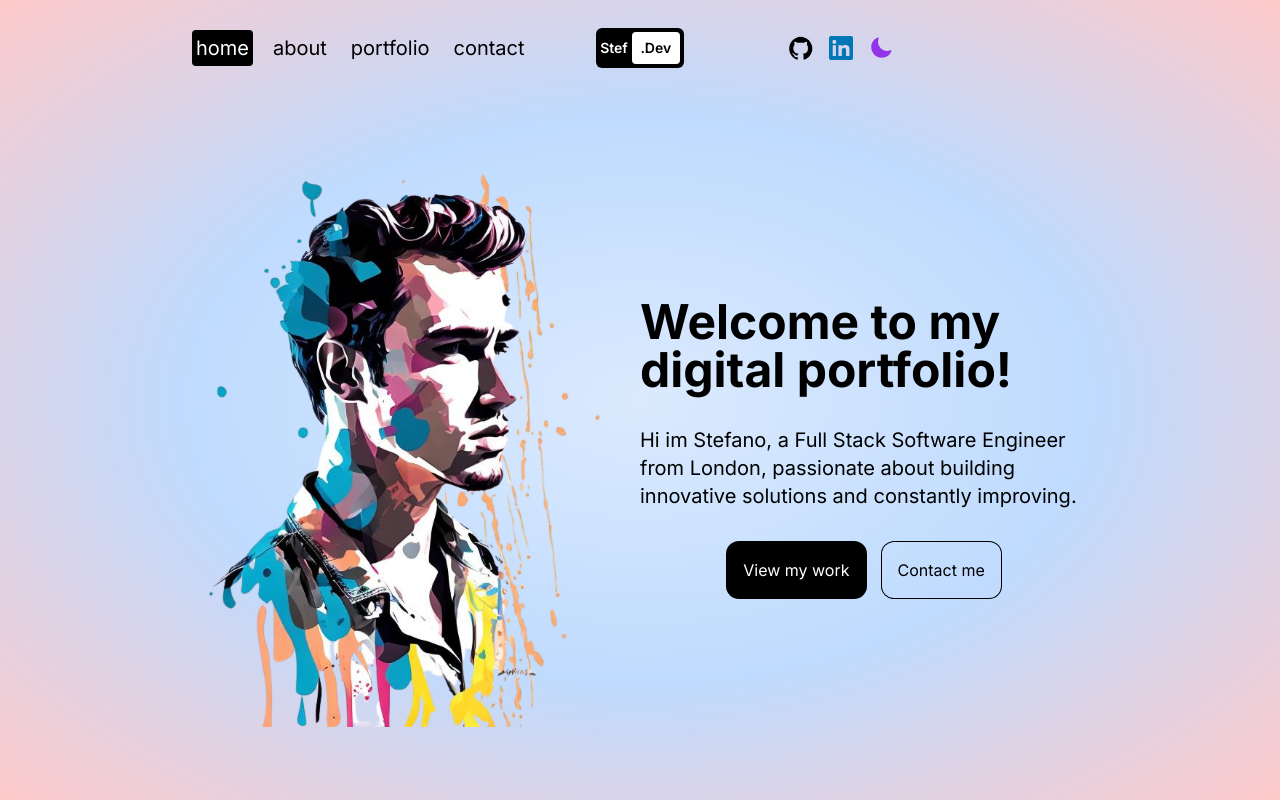
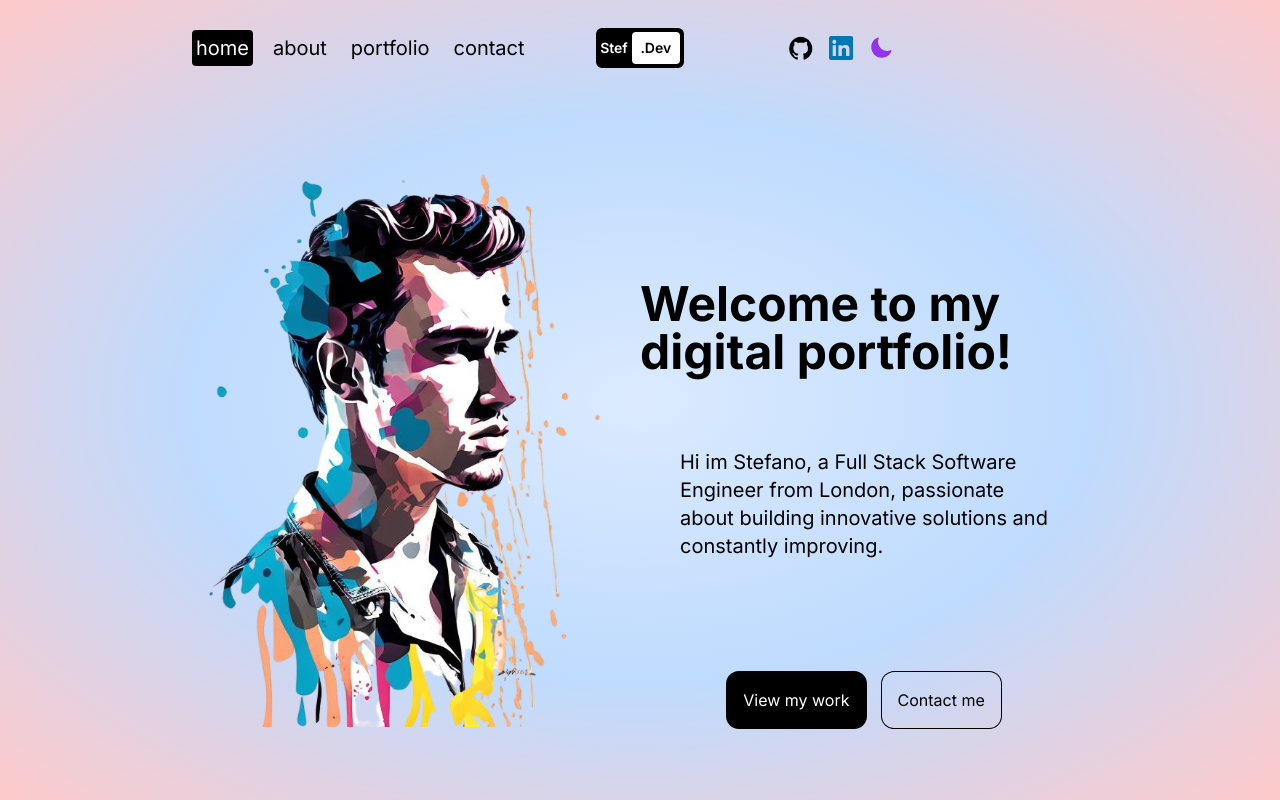
Before and after one commit to StefanoCumbo/NextJS-Portfolio, a Next.js app: page / in a window 1280 px wide. Built offline with nearby package versions, Linux system fonts and the light colour scheme.

Commit message:
bug: fixed tailwind.config

```diff
--- a/src/app/page.jsx
+++ b/src/app/page.jsx
@@ -17,10 +17,10 @@ const Homepage = () => {
       <h1 className=" xs:text-xl xs:mt-28  text-4xl font-bold md:text-5xl   ">
         Welcome to my digital portfolio!
       </h1>
-      <p className="  xs:p-4 md:text-xl">
+      <p className="  xs:p-10 md:text-xl">
        Hi im Stefano, a Full Stack Software Engineer from London, passionate about building innovative solutions and constantly improving.
       </p>
-      <div className="flex gap-4 w-full items-center justify-center">
+      <div className="flex mt-10 gap-4 w-full items-center justify-center">
         <Link href="/portfolio">
         <button className="p-4 rounded-xl ring-1 ring-black bg-black text-white"> View my work</button>
 
--- a/src/components/navbar.jsx
+++ b/src/components/navbar.jsx
@@ -21,16 +21,8 @@ const Navbar = () => {
 
 
     const [open,setOpen] = useState(false)
+
     const {theme,setTheme} = useTheme()
-    const [mounted, setMounted] = useState(false)
-
-
-    useEffect(()=>{
-        setMounted(true)
-
-    }), []
-
-    if (!mounted) return null;
 
 
     const topVariants = {
@@ -135,7 +127,7 @@ const Navbar = () => {
             </div>
 
 
-            <button className="md:hidden p-6 " onClick={() => setTheme(theme === 'dark' ? 'light' : 'dark')}>
+            <button className="md:hidden p-6 " onClick={() => setTheme(theme === 'light' ? 'dark' : 'light')}>
              {theme === 'dark' ? (
                     <svg xmlns="http://www.w3.org/2000/svg" className="h-7 w-7" viewBox="0 0 20 20" fill="#9333ea">
                     <path fillRule="evenodd" d="M10 2a1 1 0 011 1v1a1 1 0 11-2 0V3a1 1 0 011-1zm4 8a4 4 0 11-8 0 4 4 0 018 0zm-.464 4.95l.707.707a1 1 0 001.414-1.414l-.707-.707a1 1 0 00-1.414 1.414zm2.12-10.607a1 1 0 010 1.414l-.706.707a1 1 0 11-1.414-1.414l.707-.707a1 1 0 011.414 0zM17 11a1 1 0 100-2h-1a1 1 0 100 2h1zm-7 4a1 1 0 011 1v1a1 1 0 11-2 0v-1a1 1 0 011-1zM5.05 6.464A1 1 0 106.465 5.05l-.708-.707a1 1 0 00-1.414 1.414l.707.707zm1.414 8.486l-.707.707a1 1 0 01-1.414-1.414l.707-.707a1 1 0 011.414 1.414zM4 11a1 1 0 100-2H3a1 1 0 000 2h1z" clipRule="evenodd" />
--- a/tailwind.config.js
+++ b/tailwind.config.js
@@ -7,6 +7,9 @@ module.exports = {
   ],
   theme: {
     extend: {
+      screens: {
+        xs: '300px', // Custom breakpoint for smaller screens
+      },
       backgroundImage: {
         'gradient-radial': 'radial-gradient(var(--tw-gradient-stops))',
         'gradient-conic': 'conic-gradient(from 180deg at 50% 50%, var(--tw-gradient-stops))',
```
